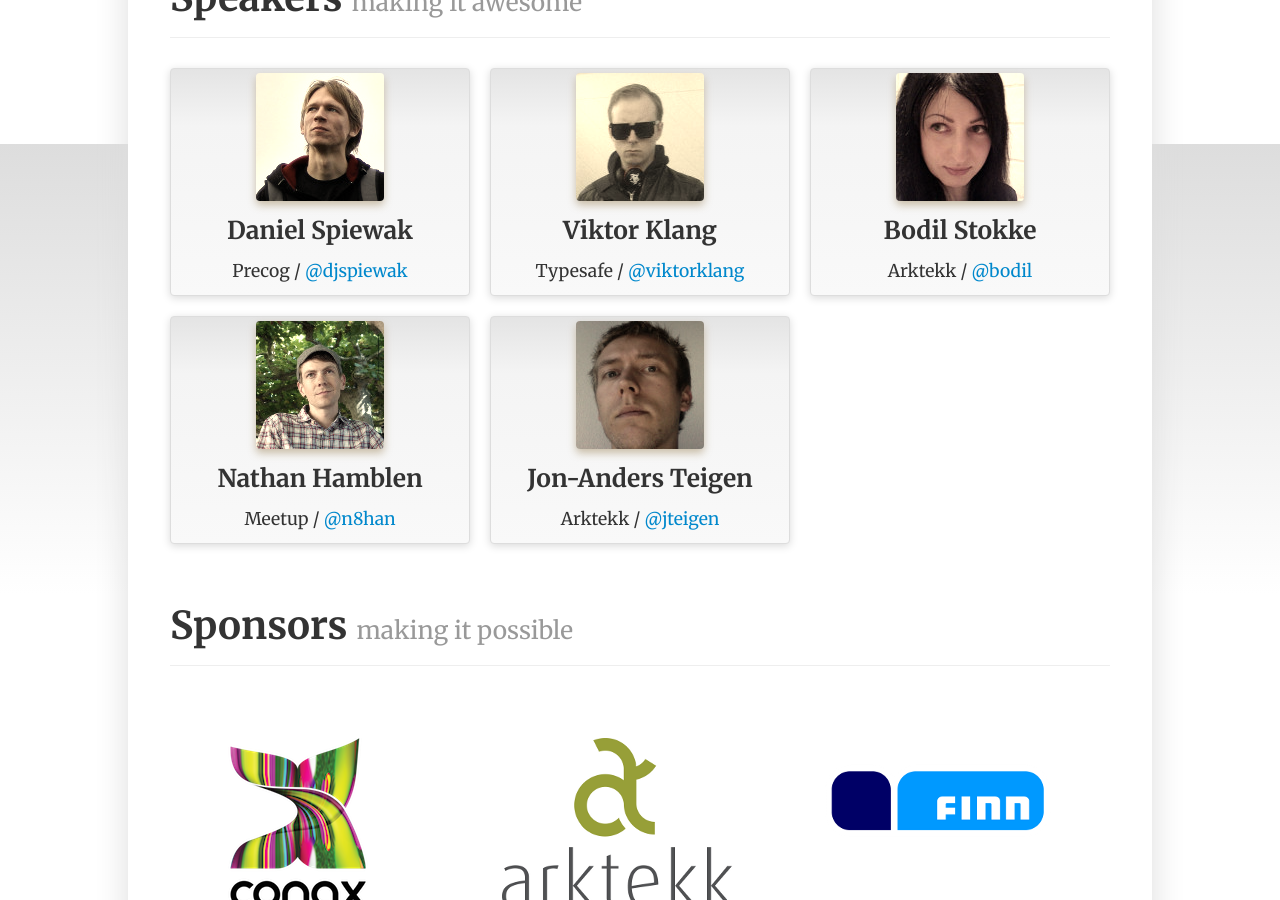
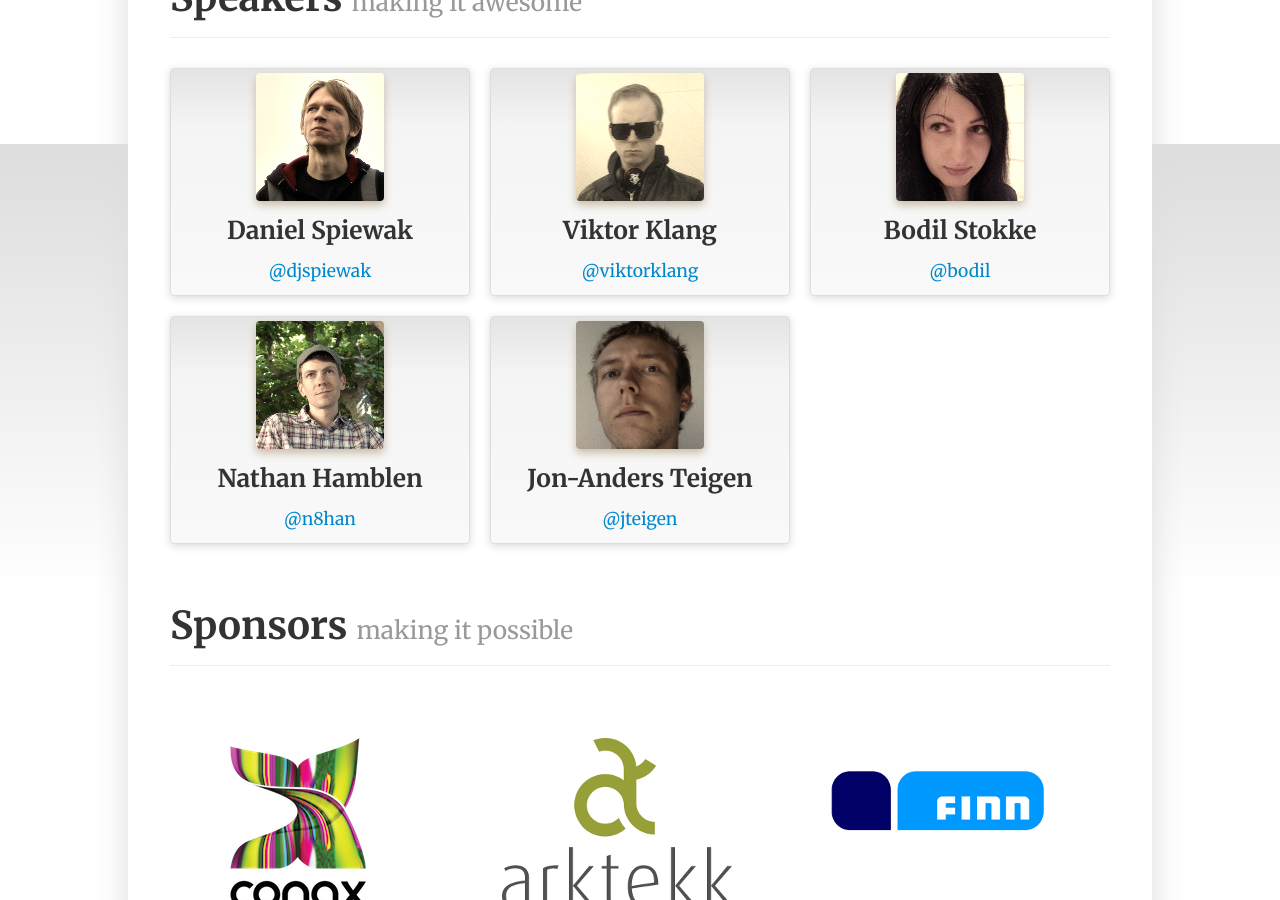
Before and after one commit to flatmaposlo/2013.github.com, a Jekyll site: the page built from index.html, in a window 1280 px wide and 900 px high, scrolled down 756 px. Built offline with Jekyll 4.4.1, drawn with Linux system fonts in a browser that asks for light colours; some web fonts are replaced; comment, search, counter and statistics services are not loaded.

Commit message:
o Fjernet firmanavn

```diff
--- a/index.html
+++ b/index.html
@@ -29,35 +29,35 @@ title: flatMap(Oslo)
     <div class="thumbnail">
       <a href="spiewak.html"><img src="/m/speakers/spiewak.jpg" alt=""/></a>
       <h3>Daniel Spiewak</h3>
-      <p>Precog / <a href="http://twitter.com/djspiewak">@djspiewak</a></p>
+      <p><a href="http://twitter.com/djspiewak">@djspiewak</a></p>
     </div>
   </li>
   <li class="span4">
     <div class="thumbnail">
       <a href="klang.html"><img src="/m/speakers/klang.jpg" alt=""/></a>
       <h3>Viktor Klang</h3>
-      <p>Typesafe / <a href="http://twitter.com/viktorklang">@viktorklang</a></p>
+      <p><a href="http://twitter.com/viktorklang">@viktorklang</a></p>
     </div>
   </li>
   <li class="span4">
     <div class="thumbnail">
       <a href="stokke.html"><img src="/m/speakers/stokke.jpg" alt=""/></a>
       <h3>Bodil Stokke</h3>
-      <p>Arktekk / <a href="http://twitter.com/bodil">@bodil</a></p>
+      <p><a href="http://twitter.com/bodil">@bodil</a></p>
     </div>
   </li>
   <li class="span4">
     <div class="thumbnail">
       <a href="hamblen.html"><img src="/m/speakers/hamblen.jpg" alt=""/></a>
       <h3>Nathan Hamblen</h3>
-      <p>Meetup / <a href="http://twitter.com/n8han">@n8han</a></p>
+      <p><a href="http://twitter.com/n8han">@n8han</a></p>
     </div>
   </li>
   <li class="span4">
     <div class="thumbnail">
       <a href="teigen.html"><img src="/m/speakers/teigen.jpg" alt=""/></a>
       <h3>Jon-Anders Teigen</h3>
-      <p>Arktekk / <a href="http://twitter.com/jteigen">@jteigen</a></p>
+      <p><a href="http://twitter.com/jteigen">@jteigen</a></p>
     </div>
   </li>
 </ul>
```
Also changed, not shown: speakers.html (+5 -5 lines).
